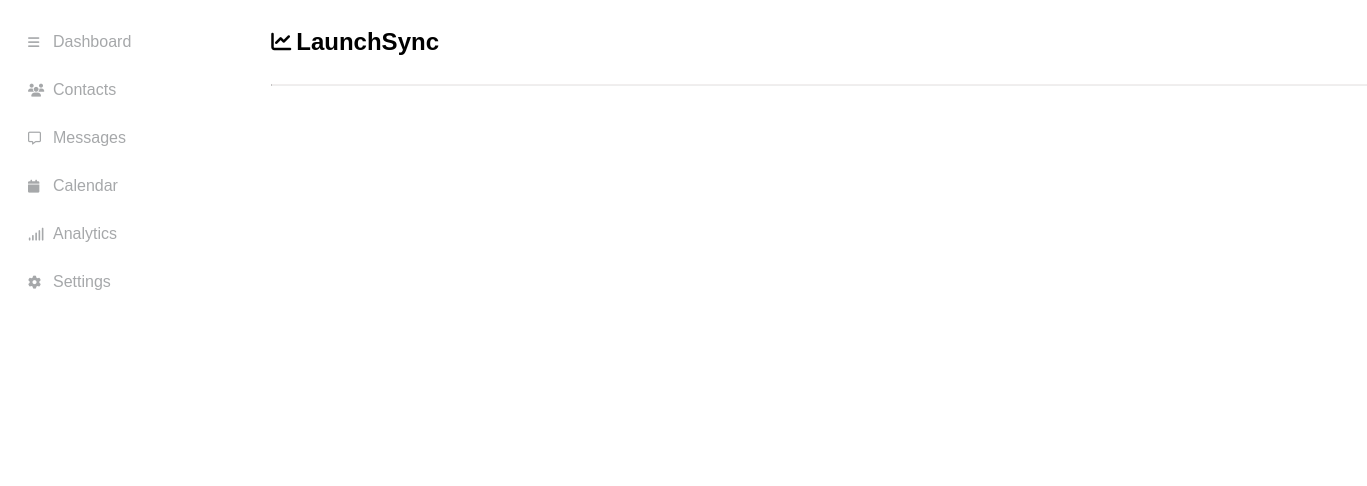
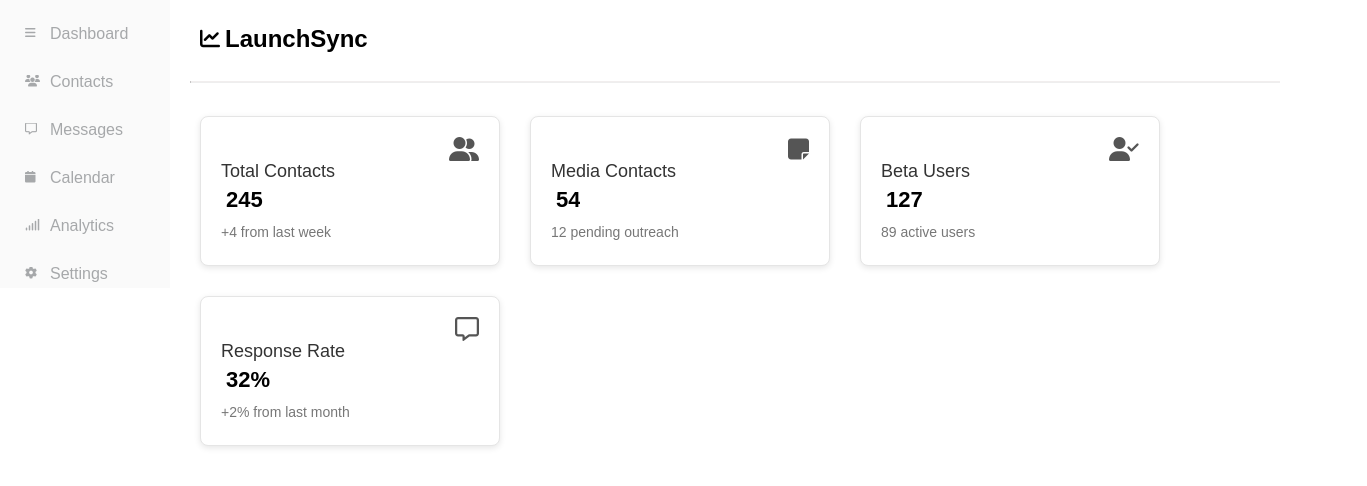
Before and after one commit to tanmay2301/CRM-dummy, a React (Vite) app: page / in a window 1280 px wide. Shown: the top 486 px of the page, 1367 px wide, since content can reach past the window. Built offline with nearby package versions, Linux system fonts and the light colour scheme.

Commit message:
Adding cards components and styling it

```diff
--- a/index.html
+++ b/index.html
@@ -2,11 +2,10 @@
 <html lang="en">
   <head>
     <meta charset="UTF-8" />
-    <link rel="icon" type="image/svg+xml" href="/vite.svg" />
     <link rel="stylesheet" href="https://cdnjs.cloudflare.com/ajax/libs/font-awesome/6.7.2/css/all.min.css" integrity="sha512-Evv84Mr4kqVGRNSgIGL/F/aIDqQb7xQ2vcrdIwxfjThSH8CSR7PBEakCr51Ck+w+/U6swU2Im1vVX0SVk9ABhg==" crossorigin="anonymous" referrerpolicy="no-referrer" />
     <link rel="icon" type="image/svg+xml" href="logo.png" />
     <meta name="viewport" content="width=device-width, initial-scale=1.0" />
-    <link rel="stylesheet" href="./src/index.css">
+    <link rel="stylesheet" href="./src/App.css">
     <title>Project CRM</title>
   </head>
   <body>
--- a/src/App.css
+++ b/src/App.css
@@ -1,81 +1,162 @@
-*{
+* {
   box-sizing: border-box;
   font-family: Arial, Helvetica, sans-serif;
+  overflow: hidden;
 }
 
-.main{
+body {
+  margin: 0;
+  padding: 0;
   display: flex;
+  flex-direction: column;
 }
 
-.navbar{
+.main {
   display: flex;
   flex-direction: column;
-
 }
 
-.navbar-content{
+.navbar {
+  display: flex;
+  flex-direction: column;
+  padding: 5px 10px;
+  width: 100%;
+  margin-left: 180px;
+}
+
+.navbar-content {
   display: flex;
   align-items: center;
-
+  font-weight: 600;
+  padding-left: 10px;
 }
 
-h1{
+h1 {
   font-weight: 600;
   padding-left: 5px;
-
 }
 
-.navbar i{
+.navbar i {
   font-size: 20px;
 }
 
-hr{
-  width: 68.5rem;
-
+hr {
+  width: 100%;
   border-top: 1px solid rgb(241, 238, 238);
-
 }
 
-.sidebar{
-  margin-right: 40px;
+.sidebar {
+  position: fixed;
+  top: 0;
+  left: 0;
+  width: 170px;
+  display: flex;
+  flex-direction: column;
+  margin-top: 0;
+  background-color: #fafafa;
 }
 
-.sidebar-items{
+.sidebar-items {
+  width: 170px;
   display: flex;
-  color:  #a6a8aa;
+  color: #a6a8aa;
   align-items: center;
   margin-top: 20px;
   margin-left: 10px;
-  padding-right: 100px;
   padding-top: 5px;
   padding-bottom: 5px;
+  padding-left: 15px;
+  white-space: nowrap;
+}
+
+.sidebar-items i {
+  font-size: 12px;
+}
+
+.sidebar-items li {
   padding-left: 10px;
 }
 
-.sidebar-items i{
-  font-size: 13px;
-}
-
-.sidebar-items li{
-  padding-left: 10px;
-}
-
-.sidebar-list{
+.sidebar-list {
   list-style: none;
   color: #a6a8aa;
 }
 
-.sidebar-logo{
+.sidebar-logo {
   width: 15px;
 }
 
-.sidebar-items:hover{
+.sidebar-items:hover {
   background-color: #e7e8e9;
+  cursor: pointer;
+  color: black;
   border-radius: 5px;
-  cursor: pointer;
+}
+
+.sidebar-items:hover li {
   color: black;
 }
 
-.sidebar-items:hover li{
-  color: black;
+section {
+  flex-grow: 1;
+  display: flex;
+  flex-wrap: wrap;
+  gap: 30px;
+  padding: 20px;
+  margin-left: 180px;
+  justify-content: flex-start;
 }
+
+.card {
+  display: flex;
+  flex-direction: column;
+  justify-content: space-between;
+  align-items: flex-start;
+  border: 1px solid #e5e5e5;
+  background-color: #fff;
+  border-radius: 8px;
+  padding: 20px;
+  width: 300px;
+  height: 150px;
+  box-shadow: 0 2px 6px rgba(0, 0, 0, 0.1);
+  text-align: left;
+  transition: transform 0.3s ease, box-shadow 0.3s ease;
+}
+
+.card:hover {
+  transform: translateY(-5px);
+  box-shadow: 0 4px 12px rgba(0, 0, 0, 0.2);
+}
+
+.card i,
+.card h3 {
+  display: inline-block;
+  vertical-align: middle;
+}
+
+.card i {
+  font-size: 24px;
+  color: #555;
+  align-self: flex-end;
+  flex-shrink: 0;
+}
+
+.card h3 {
+  font-size: 18px;
+  margin: 0;
+  color: #333;
+  font-weight: 500;
+}
+
+.card h1 {
+  font-size: 22px;
+  margin: 5px 0;
+  color: #000000;
+}
+
+.card h5 {
+  font-size: 14px;
+  font-weight: 100;
+  margin: 5px 0;
+  color: #777;
+}
--- a/src/App.jsx
+++ b/src/App.jsx
@@ -1,16 +1,15 @@
 import './App.css'
 import Header from './components/Header'
 import SideBar from './components/SideBar'
-
+import Cards from './components/Cards'
 
 function App() {
-  return(
+  return (
     <div className="main">
+      <Header />
       <SideBar />
-      <Header />
+      <Cards />
     </div>
-
-
   )
 
 }
--- a/src/api.js
+++ b/src/api.js
@@ -1,30 +1,38 @@
-const database = {
-    contacts: [
-        {
-            name: "Sarah Wilson",
-            email: "sarah@techcrunch.com",
-            company: "TechCrunch",
-            type: "media",
-            status: "contacted",
-            lastContact: "3/20/2024",
-        },
-        {
-            name: "Michael Chen",
-            email: "mchen@startup.co",
-            company: "StartupCo",
-            type: "partners",
-            status: "meeting scheduled",
-            lastContact: "3/19/2024",
-        },
-        {
-            name: "Emma Davis",
-            email: "emma.d@gmail.com",
-            company: "Freelance",
-            type: "beta",
-            status: "onboarded",
-            lastContact: "3/18/2024",
-        },
-    ],
-};
+const databaseCard = {
+    contact: [
+        { id: 1, title: "Total Contacts", count: 245, description: "+4 from last week", iconClass: "fa-solid fa-user-group" },
+        { id: 2, title: "Media Contacts", count: 54, description: "12 pending outreach",iconClass:"fa-solid fa-note-sticky"},
+        { id: 3, title: "Beta Users", count: 127, description: "89 active users", iconClass: "fa-solid fa-user-check" },
+        { id: 4, title: "Response Rate", count: "32%", description: "+2% from last month", iconClass: "fa-regular fa-message " }
+    ]
+}
+export default databaseCard
 
-export default database
+// const database = {
+//     contacts: [
+//         {
+//             name: "Sarah Wilson",
+//             email: "sarah@techcrunch.com",
+//             company: "TechCrunch",
+//             type: "media",
+//             status: "contacted",
+//             lastContact: "3/20/2024",
+//         },
+//         {
+//             name: "Michael Chen",
+//             email: "mchen@startup.co",
+//             company: "StartupCo",
+//             type: "partners",
+//             status: "meeting scheduled",
+//             lastContact: "3/19/2024",
+//         },
+//         {
+//             name: "Emma Davis",
+//             email: "emma.d@gmail.com",
+//             company: "Freelance",
+//             type: "beta",
+//             status: "onboarded",
+//             lastContact: "3/18/2024",
+//         },
+//     ],
+// }
--- a/src/components/Cards.jsx
+++ b/src/components/Cards.jsx
@@ -1,9 +1,19 @@
-import React from "react"
-import { useState } from "react"
-export default function Cards(){
-    return(
-        <div>
+import React, { useState } from "react"
+import databaseCard from "../api"
 
-        </div>
+export default function Cards() {
+    const [cards, setCards] = useState(databaseCard.contact)
+
+    return (
+        <section>
+            {cards.map(card => (
+                <div className="card" key={card.id}>
+                    <i className={card.iconClass}></i>
+                    <h3>{card.title}</h3>
+                    <h1>{card.count}</h1>
+                    <h5>{card.description}</h5>
+                </div>
+            ))}
+        </section>
     )
 }
--- a/src/components/Header.jsx
+++ b/src/components/Header.jsx
@@ -8,8 +8,6 @@ function Header(){
                 </div>
                 <hr />
             </nav>
-
-
         </>
     )
 }
--- a/src/components/SideBar.jsx
+++ b/src/components/SideBar.jsx
@@ -1,5 +1,5 @@
-function SideBar(){
-    return(
+function SideBar() {
+    return (
         <>
             <div className="sidebar">
                 <div className="sidebar-items">
--- a/src/main.jsx
+++ b/src/main.jsx
@@ -1,9 +1,4 @@
-import { StrictMode } from 'react'
 import { createRoot } from 'react-dom/client'
 import App from './App.jsx'
 
-createRoot(document.getElementById('root')).render(
-  <StrictMode>
-    <App />
-  </StrictMode>,
-)
+createRoot(document.getElementById('root')).render(<App />)
```
Lines whose indentation alone changed are shown as unchanged.
